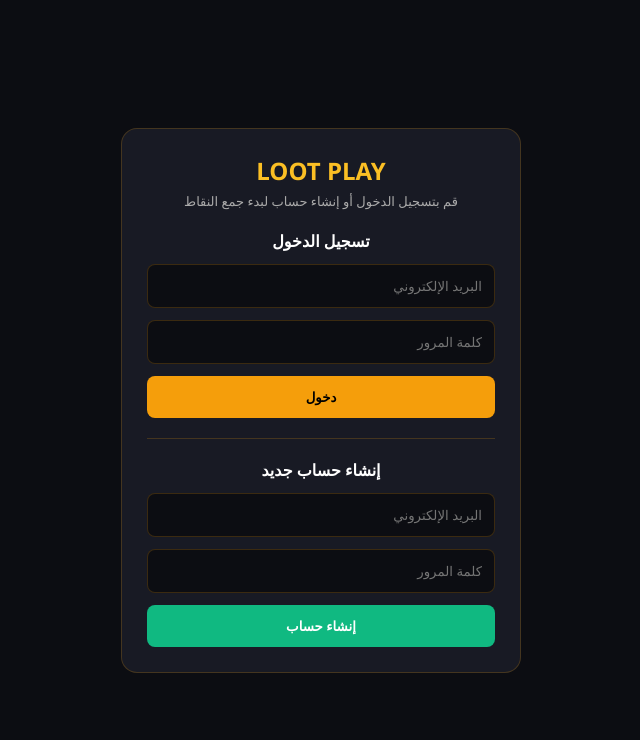
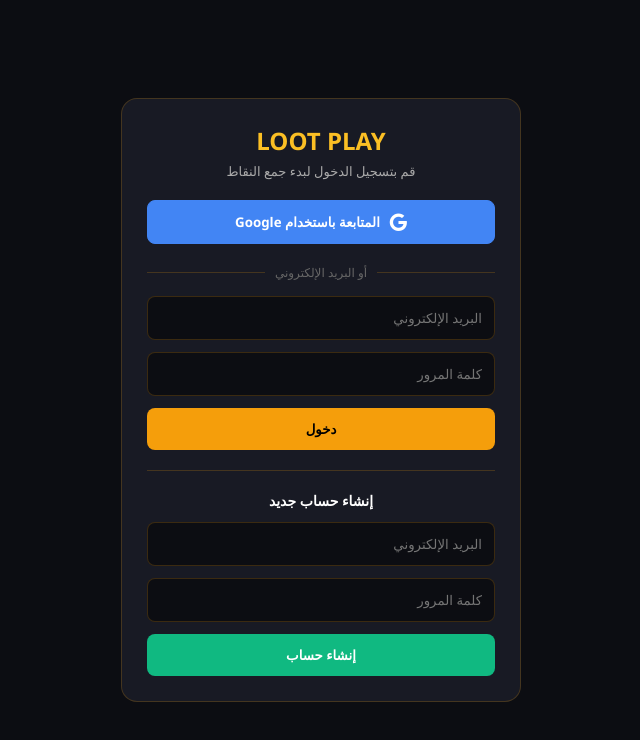
Before and after one commit to ahmdabwramy416-crypto/MistCash, a plain HTML site: page login.html in a window 1280 px wide. Shown: the whole page, without its empty margins (319-959 px from the left). Drawn offline with Linux system fonts and the light colour scheme; no server answers.

Commit message:
Update login.html

```diff
--- a/login.html
+++ b/login.html
@@ -7,28 +7,38 @@
   <link rel="stylesheet" href="style.css">
   <link rel="stylesheet" href="https://cdnjs.cloudflare.com/ajax/libs/font-awesome/6.4.0/css/all.min.css">
 </head>
-<body style="display: flex; align-items: center; justify-content: center; min-height: 100vh; padding: 20px;">
+<body style="display: flex; align-items: center; justify-content: center; min-height: 100vh; padding: 20px; box-sizing: border-box;">
 
   <div style="background: var(--card-bg); border: 1px solid var(--border-color); border-radius: 16px; padding: 25px; width: 100%; max-width: 400px; text-align: center;">
 
     <div style="font-size: 24px; font-weight: bold; color: var(--accent-yellow); margin-bottom: 5px;">LOOT PLAY</div>
-    <p style="color: #aaa; font-size: 13px; margin-bottom: 20px;">قم بتسجيل الدخول أو إنشاء حساب لبدء جمع النقاط</p>
+    <p style="color: #aaa; font-size: 13px; margin-bottom: 20px;">قم بتسجيل الدخول لبدء جمع النقاط</p>
 
-    <!-- نموذج تسجيل الدخول -->
+    <!-- زر تسجيل الدخول بجوجل -->
+    <button id="google-btn" style="width: 100%; padding: 12px; border-radius: 8px; border: 1px solid #4285F4; background: #4285F4; color: #fff; font-weight: bold; cursor: pointer; display: flex; align-items: center; justify-content: center; gap: 10px; margin-bottom: 20px;">
+      <i class="fa-brands fa-google" style="font-size: 18px;"></i>
+      المتابعة باستخدام Google
+    </button>
+
+    <div style="display: flex; align-items: center; margin: 15px 0; color: #666;">
+      <hr style="flex: 1; border: 0; border-top: 1px solid var(--border-color);">
+      <span style="padding: 0 10px; font-size: 12px;">أو البريد الإلكتروني</span>
+      <hr style="flex: 1; border: 0; border-top: 1px solid var(--border-color);">
+    </div>
+
+    <!-- نموذج البريد وكلمة المرور -->
     <form id="login-form" style="display: flex; flex-direction: column; gap: 12px;">
-      <h3 style="color: #fff; font-size: 16px;">تسجيل الدخول</h3>
-      <input type="email" id="login-email" placeholder="البريد الإلكتروني" required style="width: 100%; padding: 12px; border-radius: 8px; border: 1px solid var(--border-color); background: #0c0d12; color: #fff;">
-      <input type="password" id="login-password" placeholder="كلمة المرور" required style="width: 100%; padding: 12px; border-radius: 8px; border: 1px solid var(--border-color); background: #0c0d12; color: #fff;">
+      <input type="email" id="login-email" placeholder="البريد الإلكتروني" required style="width: 100%; padding: 12px; border-radius: 8px; border: 1px solid var(--border-color); background: #0c0d12; color: #fff; box-sizing: border-box;">
+      <input type="password" id="login-password" placeholder="كلمة المرور" required style="width: 100%; padding: 12px; border-radius: 8px; border: 1px solid var(--border-color); background: #0c0d12; color: #fff; box-sizing: border-box;">
       <button type="submit" style="width: 100%; padding: 12px; border-radius: 8px; border: none; background: var(--accent-gold); color: #000; font-weight: bold; cursor: pointer;">دخول</button>
     </form>
 
     <hr style="border: 0; border-top: 1px solid var(--border-color); margin: 20px 0;">
 
-    <!-- نموذج إنشاء حساب -->
     <form id="signup-form" style="display: flex; flex-direction: column; gap: 12px;">
-      <h3 style="color: #fff; font-size: 16px;">إنشاء حساب جديد</h3>
-      <input type="email" id="signup-email" placeholder="البريد الإلكتروني" required style="width: 100%; padding: 12px; border-radius: 8px; border: 1px solid var(--border-color); background: #0c0d12; color: #fff;">
-      <input type="password" id="signup-password" placeholder="كلمة المرور" required style="width: 100%; padding: 12px; border-radius: 8px; border: 1px solid var(--border-color); background: #0c0d12; color: #fff;">
+      <h3 style="color: #fff; font-size: 14px; margin: 0;">إنشاء حساب جديد</h3>
+      <input type="email" id="signup-email" placeholder="البريد الإلكتروني" required style="width: 100%; padding: 12px; border-radius: 8px; border: 1px solid var(--border-color); background: #0c0d12; color: #fff; box-sizing: border-box;">
+      <input type="password" id="signup-password" placeholder="كلمة المرور" required style="width: 100%; padding: 12px; border-radius: 8px; border: 1px solid var(--border-color); background: #0c0d12; color: #fff; box-sizing: border-box;">
       <button type="submit" style="width: 100%; padding: 12px; border-radius: 8px; border: none; background: #10b981; color: #fff; font-weight: bold; cursor: pointer;">إنشاء حساب</button>
     </form>
 
```
